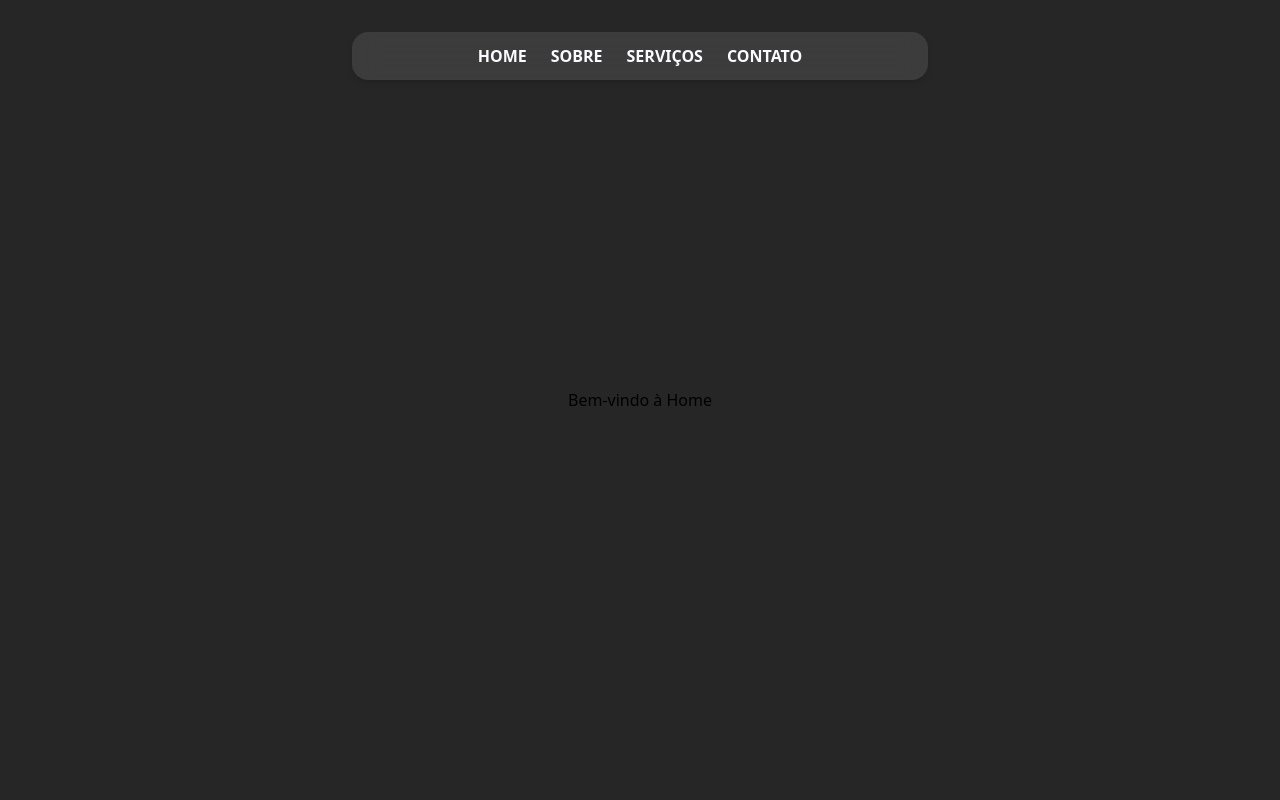
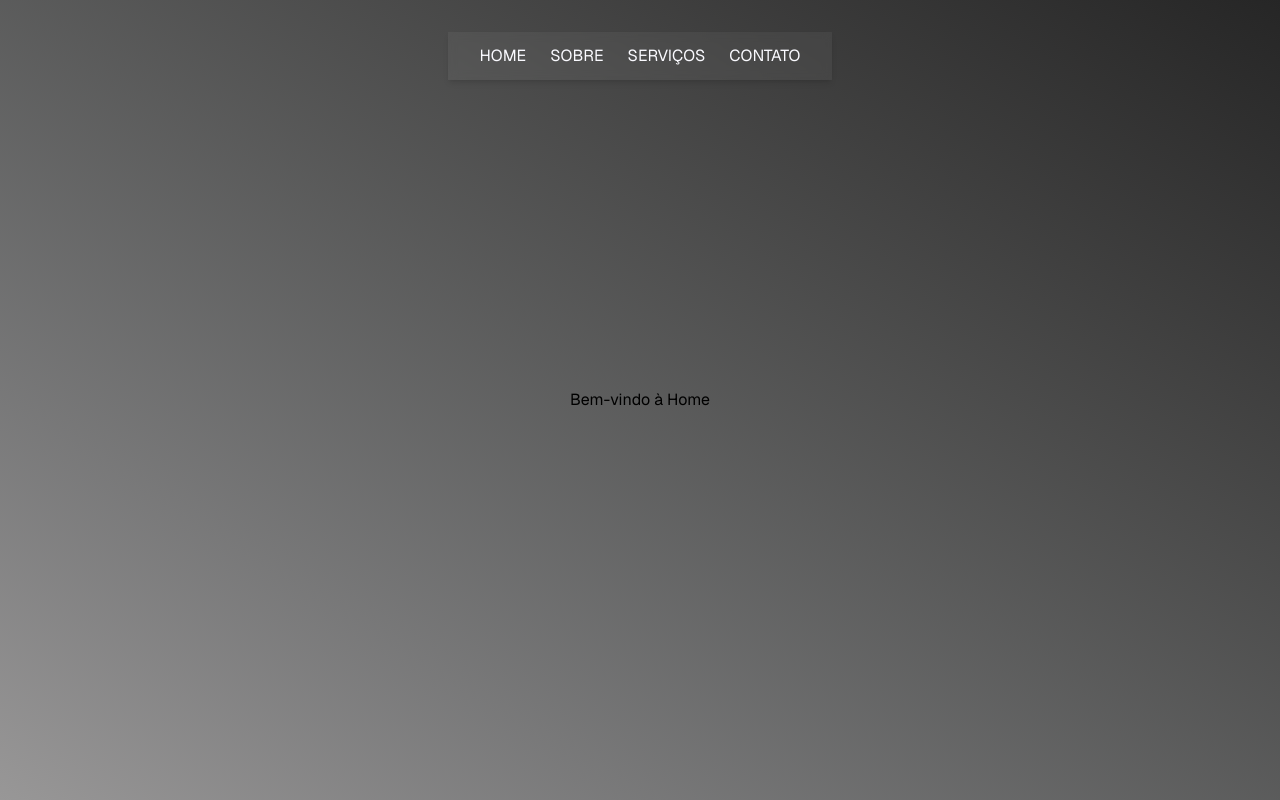
Before and after one commit to LeonardoLobas/aware, a React (Vite) app: page / in a window 1280 px wide. Built offline with nearby package versions, Linux system fonts and the light colour scheme.

Commit message:
Adicionar fontes do Google e ajustar estilos no Navbar e Home

```diff
--- a/index.html
+++ b/index.html
@@ -3,6 +3,9 @@
   <head>
     <meta charset="UTF-8" />
     <link rel="icon" type="image/svg+xml" href="/vite.svg" />
+    <link rel="preconnect" href="https://fonts.googleapis.com">
+    <link rel="preconnect" href="https://fonts.gstatic.com" crossorigin>
+    <link href="https://fonts.googleapis.com/css2?family=Geist:wght@100..900&display=swap" rel="stylesheet">
     <meta name="viewport" content="width=device-width, initial-scale=1.0" />
     <title>Aware Solucoes</title>
   </head>
--- a/src/components/navbar.tsx
+++ b/src/components/navbar.tsx
@@ -15,9 +15,9 @@ const navItems: NavItemType[] = [
 const Navbar = () => {
     const [activeIndex, setActiveIndex] = React.useState<number | null>(null);
     return (
-        <nav className="absolute left-1/2  -translate-x-1/2  mt-8 w-full max-w-xl z-50 rounded-2xl bg-white/10 backdrop-blur-md shadow-md   ">
+        <nav className="absolute left-1/2  -translate-x-1/2  mt-8 w-full max-w-sm z-50  bg-white/5 backdrop-blur-xs shadow-md   ">
             <div className="px-4 py-3 flex justify-center items-center">
-                <ul className="flex space-x-6 text-[#fafaff] font-bold">
+                <ul className="flex space-x-6 text-[#fafaff] font-md">
                     {navItems.map((item, index) => {
                         return (
                             <li
--- a/src/index.css
+++ b/src/index.css
@@ -1 +1,5 @@
 @import "tailwindcss";
+
+#root {
+    font-family: "Geist", sans-serif;
+}
--- a/src/sections/Home.tsx
+++ b/src/sections/Home.tsx
@@ -6,7 +6,7 @@ const Home = () => (
         <Navbar />
         <section
             id="home"
-            className="min-h-screen bg-[#262626] flex items-center bg- justify-center"
+            className="min-h-screen  bg-linear-to-bl/longer from-[#262626]  to-[#989797] to-100% flex items-center justify-center"
         >
             <h1>Bem-vindo à Home</h1>
         </section>
```
